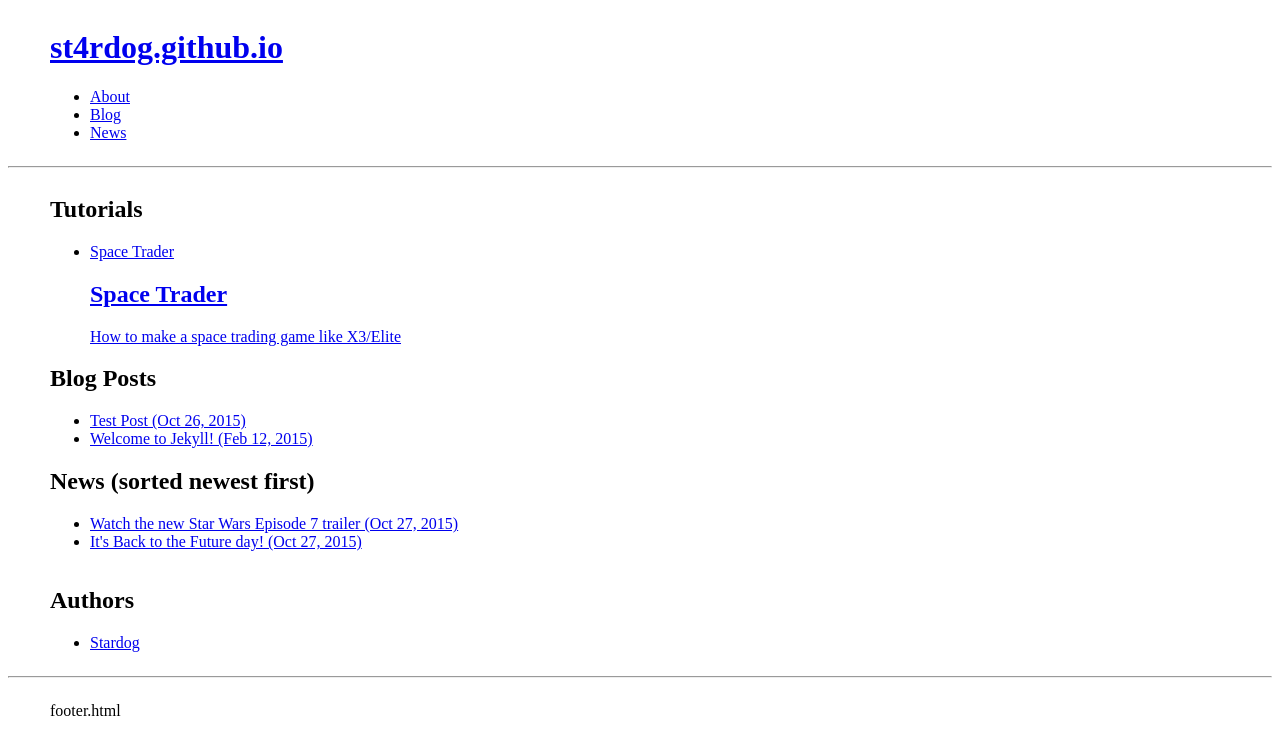
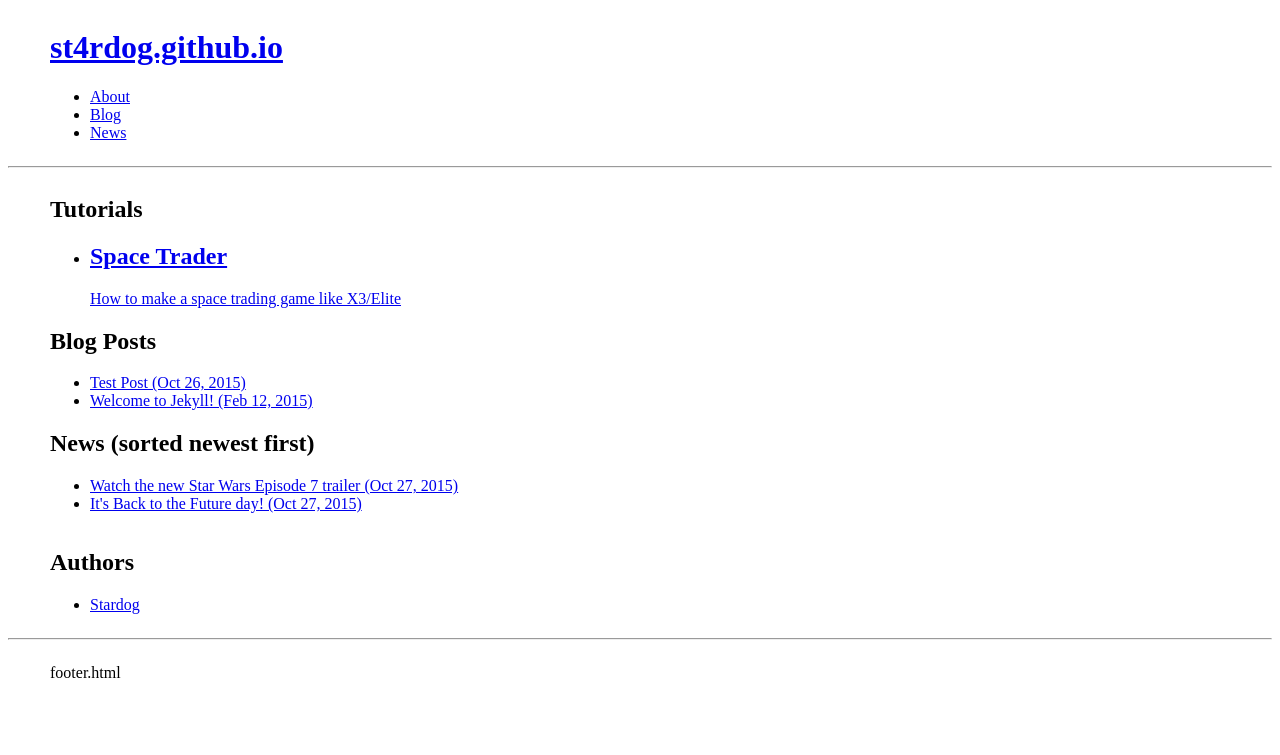
Before and after one commit to st4rdog/st4rdog.github.io, a Jekyll site: the page built from index.html, in a window 1280 px wide. Shown: the top 755 px of the page. Built offline with Jekyll 4.4.1, drawn with Linux system fonts in a browser that asks for light colours.

Commit message:
Removed old link.

```diff
--- a/index.html
+++ b/index.html
@@ -13,7 +13,6 @@ layout: main
 				<ul>
 					{% for i in site.tutorials %}
 					<li>
-						<a href="{{ i.homepage | prepend: site.baseurl }}">{{ i.title }}</a>
 						<a class="tutorial monster blocked" href="{{ i.homepage | prepend: site.baseurl }}">
 							<div class="icon shadow-1 radius-50 bg-monster"></div>
 							<h1>{{ i.title }}</h1>
```
